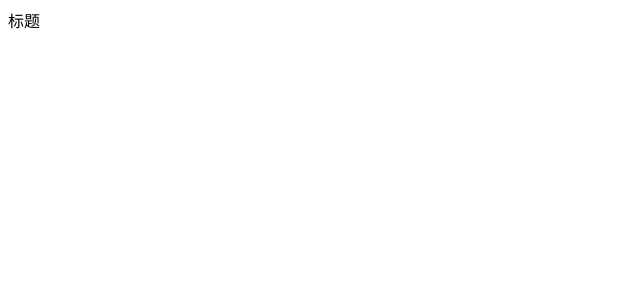
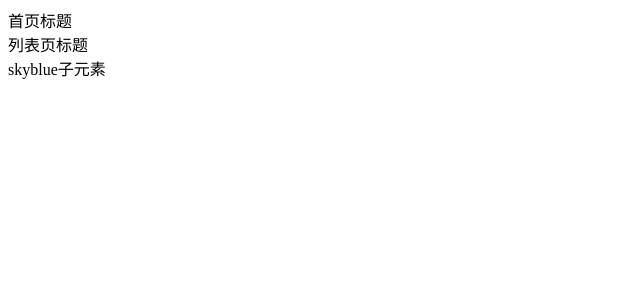
Before and after one commit to lisongyu/reactProject, a React (Create React App) app: page / in a window 1280 px wide. Shown: the top 300 px of the page, without its empty margins (0-640 px from the left). Built offline with nearby package versions, Linux system fonts and the light colour scheme.

Commit message:
提交props船只

```diff
--- a/src/PropsLearn.js
+++ b/src/PropsLearn.js
@@ -1,22 +1,36 @@
 import React, { Component } from 'react'
 
 
-class Header extends Component{
+class Header extends Component {
+  static defaultProps = { // 给props属性添加默认值
+    title: "skyblue"
+  }
+  // this.props.children 获取子元素
   render() {
     return (
       <header>
-        标题
+        {this.props.title}
+        {this.props.children}
       </header>
     )
   }
 }
 
 export default class PropsLearn extends Component {
+  constructor(props) {
+    super(props)
+
+    this.state = {
+      title: '首页标题'
+    }
+  }
 
   render() {
     return (
       <div>
-        <Header/>
+        <Header title={this.state.title} />
+        <Header title="列表页标题" />
+        <Header>子元素</Header>
       </div>
     )
   }
```
Also changed, not shown: 1 other file (tests, documents, lock files or other folders).
